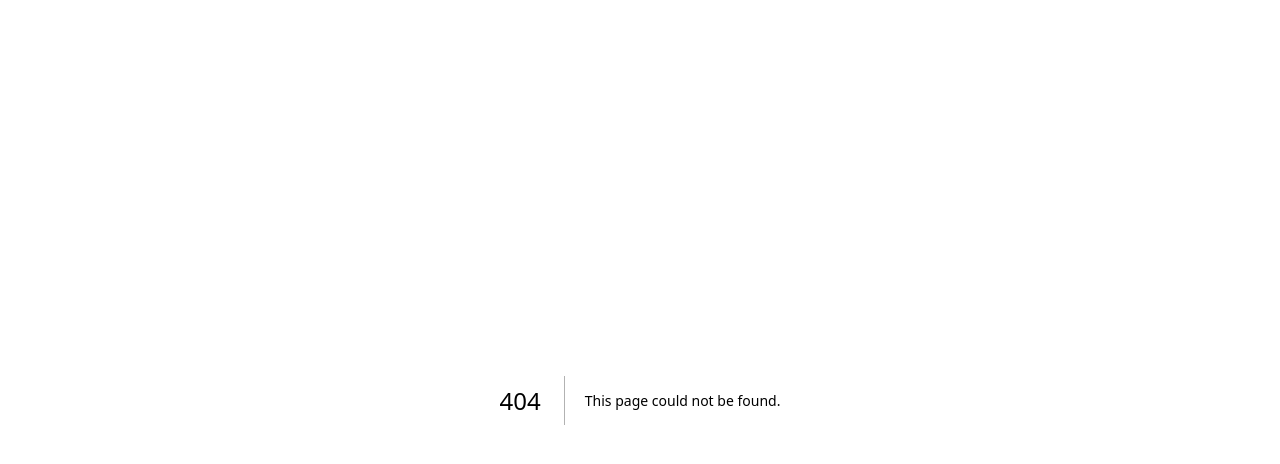
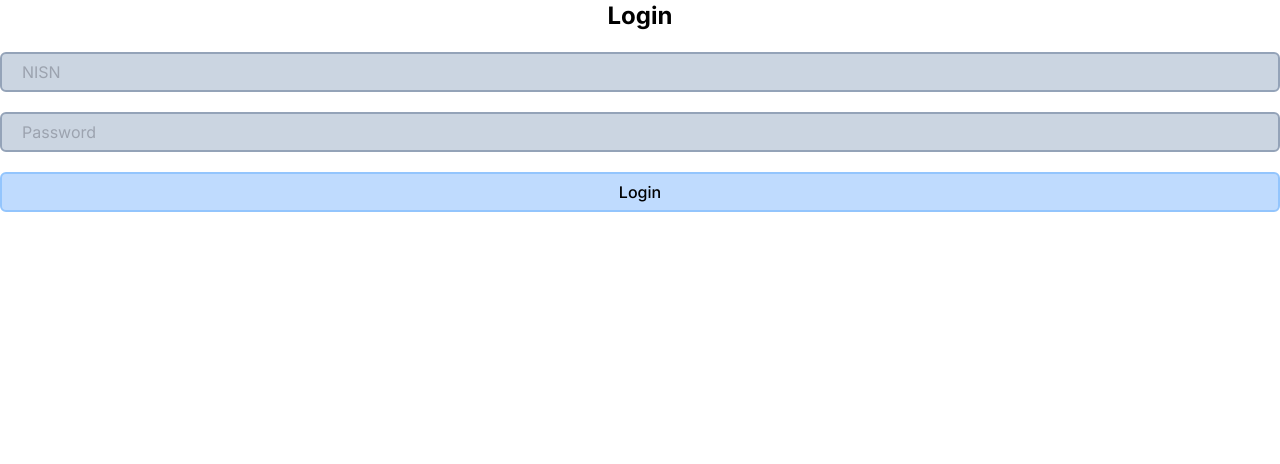
Before and after one commit to WahyuSattriana/autogenerate-attendance, a Next.js app in the folder frontend/: page /login in a window 1280 px wide. Before the commit this address had no page. Shown: the top 464 px of the page. Built offline with nearby package versions, Linux system fonts and the light colour scheme.

Commit message:
feat: login page

```diff
--- /dev/null
+++ b/frontend/src/app/login/page.jsx
@@ -0,0 +1,12 @@
+const Login = () => {
+  return(
+    <div className='flex flex-col gap-5'>
+      <h1 className="text-center text-2xl font-bold">Login</h1>
+      <input type="text" placeholder='NISN' id="nisn" className='bg-slate-300 px-5 w-auto h-10 font-regular rounded-md border-2 border-slate-400' />
+      <input type="password" placeholder='Password' id="password" className='bg-slate-300 px-5 w-auto h-10 font-regular rounded-md border-2 border-slate-400' />
+      <button className='text-center bg-blue-200 w-auto h-10 font-medium rounded-md border-2 border-blue-300'>Login</button>
+    </div>
+  )
+}
+
+export default Login
```
